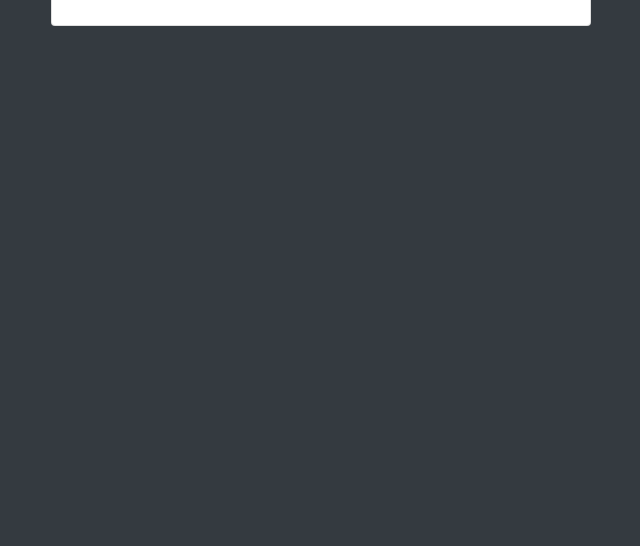
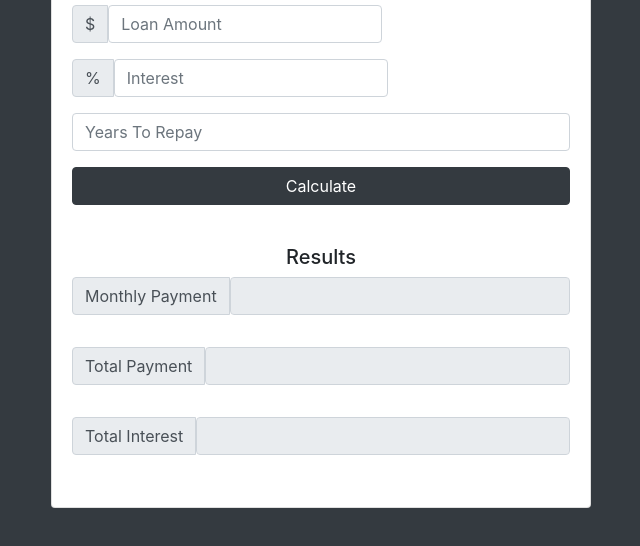
Before and after one commit to westleyandrew/modernjavascript, a plain HTML site: page loan_calculator/index.html in a window 1280 px wide. Shown: the part 136-682 px from the top of the page, without its empty margins (319-959 px from the left). Drawn offline with nearby package versions, Linux system fonts and the light colour scheme.

Commit message:
loan calculator html done

```diff
--- a/loan_calculator/app.js
+++ b/loan_calculator/app.js
@@ -0,0 +1 @@
+alert(1);
--- a/loan_calculator/index.html
+++ b/loan_calculator/index.html
@@ -8,7 +8,7 @@
     <!-- Bootstrap CSS -->
     <link rel="stylesheet" href="https://stackpath.bootstrapcdn.com/bootstrap/4.3.1/css/bootstrap.min.css" integrity="sha384-ggOyR0iXCbMQv3Xipma34MD+dH/1fQ784/j6cY/iJTQUOhcWr7x9JvoRxT2MZw1T" crossorigin="anonymous">
 
-    <title>Hello, world!</title>
+    <title>Loan Calculator</title>
   </head>
   <body class="bg-dark">
       <div class="container">
@@ -16,8 +16,63 @@
               <div class="col-md-6 mx-auto">
                   <div class="card card-body text-center mt-5">
                     <h1 class="heading display-5 pb-3">Loan Calculator</h1>
-                  </div>
-              </div>
+                    <form id="loan-form">
+                        <div class="form-group">
+                            <div class="input-group mb-3">
+                                <div class="input-group-prepend">
+                                    <span class="input-group-text">$</span>
+                                    <input type="number" class="form-control" id="amount" placeholder="Loan Amount">
+                                </div>
+                            </div>
+                        </div>
+                        <div class="form-group">
+                            <div class="input-group mb-3">
+                                <div class="input-group-prepend">
+                                    <span class="input-group-text">%</span>
+                                    <input type="number" class="form-control" id="interest" placeholder="Interest">
+                                </div>
+                            </div>
+                        </div>
+                        <div class="form-group">
+                            <input type="number" class="form-control" id="years" placeholder="Years To Repay">
+                        </div>
+                        <div class="form-group">
+                            <input type="submit" value="Calculate" class="btn btn-dark btn-block">
+                        </div>
+                    </form>
+                    <!-- LOADER HERE-->
+                    <!-- <div id="loading">
+                        <img src="img/loading.gif" alt="">
+                    </div> -->
+                    <!-- RESULTS-->
+                    <div id="results" class="pt-4"></div>
+                    <h5>Results</h5>
+                        <div class="form-group">
+                            <div class="input-group mb-3">
+                                <div class="input-group-prepend btn-block">
+                                    <span class="input-group-text">Monthly Payment</span>
+                                    <input type="number" class="form-control" id="monthly-payment" disabled>
+                                </div>
+                            </div>
+                        </div>
+                        <div class="form-group">
+                            <div class="input-group mb-3">
+                                 <div class="input-group-prepend btn-block">
+                                    <span class="input-group-text">Total Payment</span>
+                                    <input type="number" class="form-control" id="total-payment" disabled>
+                                </div>
+                            </div>
+                        </div>
+                        <div class="form-group">
+                            <div class="input-group mb-3">
+                                <div class="input-group-prepend btn-block">
+                                    <span class="input-group-text">Total Interest</span>
+                                    <input type="number" class="form-control" id="total-interest" disabled>
+                                </div>
+                            </div>
+                        </div>
+                    </div>
+                </div>
           </div>
       </div>
 
@@ -27,5 +82,6 @@
     <script src="https://code.jquery.com/jquery-3.3.1.slim.min.js" integrity="sha384-q8i/X+965DzO0rT7abK41JStQIAqVgRVzpbzo5smXKp4YfRvH+8abtTE1Pi6jizo" crossorigin="anonymous"></script>
     <script src="https://cdnjs.cloudflare.com/ajax/libs/popper.js/1.14.7/umd/popper.min.js" integrity="sha384-UO2eT0CpHqdSJQ6hJty5KVphtPhzWj9WO1clHTMGa3JDZwrnQq4sF86dIHNDz0W1" crossorigin="anonymous"></script>
     <script src="https://stackpath.bootstrapcdn.com/bootstrap/4.3.1/js/bootstrap.min.js" integrity="sha384-JjSmVgyd0p3pXB1rRibZUAYoIIy6OrQ6VrjIEaFf/nJGzIxFDsf4x0xIM+B07jRM" crossorigin="anonymous"></script>
-  </body>
+    <script src="app.js"></script>
+</body>
 </html>
```
